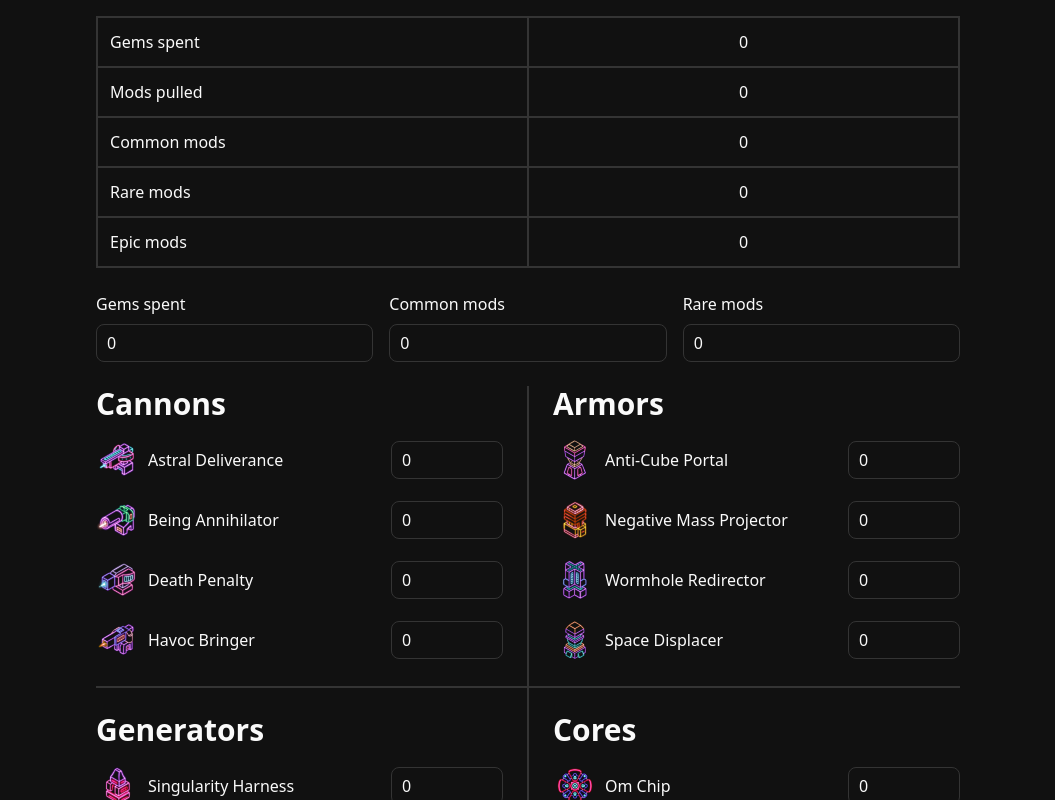
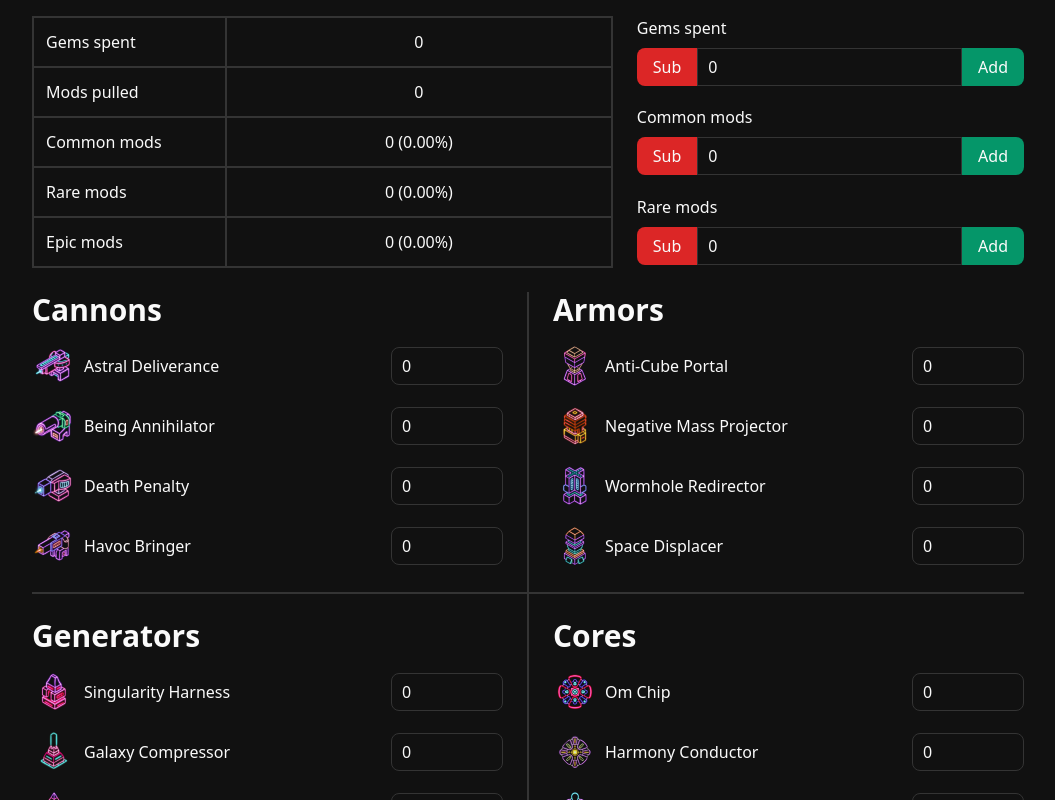
Before and after one commit to buczekmatthias/tower-module-tracker, a Vue app: page / in a window 1280 px wide. Shown: the top 800 px of the page, without its empty margins (112-1167 px from the left). Built offline with nearby package versions, Linux system fonts and the light colour scheme.

Commit message:
UI changes | Add/Sub buttons instead of inputs holding values

```diff
--- a/src/App.vue
+++ b/src/App.vue
@@ -2,9 +2,7 @@
   <Statistics :stats="stats" />
   <Modules
     v-model:modules="modules"
-    v-model:gems="gems"
-    v-model:commons="commons"
-    v-model:rares="rares"
+    @statsUpdate="updateStats"
   />
 </template>
 
@@ -19,10 +17,6 @@ import { loadStatistics } from "./data/statistics";
 const modules = ref(JSON.parse(localStorage.getItem("modules")));
 const stats = ref(JSON.parse(localStorage.getItem("stats")));
 
-const gems = ref(0);
-const commons = ref(0);
-const rares = ref(0);
-
 onBeforeMount(() => {
   if (!localStorage.getItem("modules")) {
     loadModules();
@@ -32,24 +26,28 @@ onBeforeMount(() => {
     loadStatistics();
     stats.value = JSON.parse(localStorage.getItem("stats"));
   }
-  gems.value = stats.value["gems_spent"];
-  commons.value = stats.value["mods"]["common"];
-  rares.value = stats.value["mods"]["rare"];
 });
 
-const updateStats = () => {
+const updateStats = (gems = 0, commons = 0, rares = 0, isAddAction = true) => {
   const s = {
-    gems_spent: 0,
+    gems_spent: stats.value.gems_spent,
     mods: {
-      common: 0,
-      rare: 0,
+      common: stats.value.mods.common,
+      rare: stats.value.mods.rare,
       epic: 0,
     },
   };
 
-  s["gems_spent"] = gems.value;
-  s["mods"]["common"] = commons.value;
-  s["mods"]["rare"] = rares.value;
+  if (isAddAction) {
+    s["gems_spent"] += gems;
+    s["mods"]["common"] += commons;
+    s["mods"]["rare"] += rares;
+  } else {
+    s["gems_spent"] = s["gems_spent"] - gems > 0 ? s["gems_spent"] - gems : 0;
+    s["mods"]["common"] = s["mods"]["common"] - commons > 0 ? s["mods"]["common"] - commons : 0;
+    s["mods"]["rare"] = s["mods"]["rare"] - rares > 0 ? s["mods"]["rare"] - rares : 0;
+  }
+
   s["mods"]["epic"] = Object.values(modules.value).reduce((a, b) => a + b, 0);
 
   localStorage.setItem("stats", JSON.stringify(s));
@@ -64,8 +62,4 @@ watch(
   },
   { deep: true }
 );
-
-watch([gems, commons, rares], () => {
-  updateStats();
-});
 </script>
--- a/src/assets/main.css
+++ b/src/assets/main.css
@@ -7,9 +7,9 @@ body {
 }
 
 #app {
-  @apply flex flex-col min-h-screen p-container max-w-4xl mx-auto;
+  @apply grid grid-cols-1 lg:grid-cols-[1.5fr_1fr] gap-x-6 min-h-screen p-container max-w-5xl mx-auto;
 }
 
 input {
-  @apply bg-theme text-font border border-solid border-container py-1.5 px-2.5 rounded-lg !outline-none ring-0;
+  @apply bg-theme text-font border border-solid border-container py-1.5 px-2.5 rounded-lg !outline-none ring-0  [appearance:textfield] [&::-webkit-outer-spin-button]:appearance-none [&::-webkit-inner-spin-button]:appearance-none;
 }
--- a/src/components/Modules.vue
+++ b/src/components/Modules.vue
@@ -1,28 +1,109 @@
 <template>
-  <div class="col-span-full grid grid-cols-1 md:grid-cols-3 gap-4 mb-6">
-    <label class="flex flex-col gap-2">
-      <span>Gems spent</span>
+  <div class="grid grid-cols-1 md:grid-cols-2 lg:grid-cols-1 gap-4 mb-6">
+    <div class="flex flex-col gap-2">
+      <label
+        for="gems_spent"
+        class="flex flex-col gap-2"
+      >
+        Gems spent
+      </label>
+      <div class="grid grid-cols-[auto_1fr_auto]">
+        <button
+          class="px-4 rounded-l-lg bg-red-600 hover:bg-red-500"
+          @click="
+            $emit('statsUpdate', gems, 0, 0, false);
+            gems = 0;
+          "
+        >
+          Sub
+        </button>
         <input
+          class="rounded-none"
+          id="gems_spent"
           type="number"
           v-model="gems"
         />
+        <button
+          class="px-4 rounded-r-lg bg-emerald-600 hover:bg-emerald-500"
+          @click="
+            $emit('statsUpdate', gems, 0, 0);
+            gems = 0;
+          "
+        >
+          Add
+        </button>
+      </div>
+    </div>
+    <div class="flex flex-col gap-2">
+      <label
+        for="commons"
+        class="flex flex-col gap-2"
+      >
+        Common mods
       </label>
-    <label class="flex flex-col gap-2">
-      <span>Common mods</span>
+      <div class="grid grid-cols-[auto_1fr_auto]">
+        <button
+          class="px-4 rounded-l-lg bg-red-600 hover:bg-red-500"
+          @click="
+            $emit('statsUpdate', 0, commons, 0, false);
+            commons = 0;
+          "
+        >
+          Sub
+        </button>
         <input
+          class="rounded-none"
+          id="commons"
           type="number"
           v-model="commons"
         />
+        <button
+          class="px-4 rounded-r-lg bg-emerald-600 hover:bg-emerald-500"
+          @click="
+            $emit('statsUpdate', 0, commons, 0);
+            commons = 0;
+          "
+        >
+          Add
+        </button>
+      </div>
+    </div>
+    <div class="flex flex-col gap-2">
+      <label
+        for="rares"
+        class="flex flex-col gap-2"
+      >
+        Rare mods
       </label>
-    <label class="flex flex-col gap-2">
-      <span>Rare mods</span>
+      <div class="grid grid-cols-[auto_1fr_auto]">
+        <button
+          class="px-4 rounded-l-lg bg-red-600 hover:bg-red-500"
+          @click="
+            $emit('statsUpdate', 0, 0, rares, false);
+            rares = 0;
+          "
+        >
+          Sub
+        </button>
         <input
+          class="rounded-none"
+          id="rares"
           type="number"
           v-model="rares"
         />
-    </label>
+        <button
+          class="px-4 rounded-r-lg bg-emerald-600 hover:bg-emerald-500"
+          @click="
+            $emit('statsUpdate', 0, 0, rares);
+            rares = 0;
+          "
+        >
+          Add
+        </button>
       </div>
-  <div class="grid grid-cols-1 md:grid-cols-2 max-md:gap-6">
+    </div>
+  </div>
+  <div class="grid grid-cols-1 md:grid-cols-2 max-md:gap-6 col-span-full">
     <div
       class="flex flex-col gap-4 mods"
       v-for="(group_mods, group) in mods"
@@ -54,15 +135,18 @@
 
 <script setup>
 import { modules as mods } from "@/data/modules";
+import { ref } from "vue";
 
 const modules = defineModel("modules");
-const gems = defineModel("gems");
-const commons = defineModel("commons");
-const rares = defineModel("rares");
+const gems = ref(0);
+const commons = ref(0);
+const rares = ref(0);
 
 const getIcon = (m) => new URL(`../assets/icons/${m}`, import.meta.url).href;
 
 const validate = (name) => (modules.value[name] = modules.value[name] === "" || modules.value[name] < 0 ? 0 : modules.value[name]);
+
+const emit = defineEmits(["statsUpdate"]);
 </script>
 
 <style scoped lang="postcss">
--- a/src/components/Statistics.vue
+++ b/src/components/Statistics.vue
@@ -1,29 +1,33 @@
 <template>
-  <table class="border-collapse col-span-full mb-6">
+  <table class="border-collapse mb-6">
     <tbody>
       <tr>
-        <td class="first-letter:uppercase stats-table w-1/2">gems spent</td>
+        <td class="first-letter:uppercase stats-table w-2/5 md:w-1/3">gems spent</td>
         <td class="stats-table text-center">{{ stats.gems_spent }}</td>
       </tr>
       <tr>
-        <td class="first-letter:uppercase stats-table w-1/2">mods pulled</td>
-        <td class="stats-table text-center">{{ Object.values(stats.mods).reduce((a, b) => a + b, 0) }}</td>
+        <td class="first-letter:uppercase stats-table w-2/5 md:w-1/3">mods pulled</td>
+        <td class="stats-table text-center">{{ sum }}</td>
       </tr>
       <tr
         v-for="(amount, mod) in stats.mods"
         :key="mod"
       >
-        <td class="first-letter:uppercase stats-table w-1/2">{{ mod }} mods</td>
-        <td class="stats-table text-center">{{ amount }}</td>
+        <td class="first-letter:uppercase stats-table w-2/5 md:w-1/3">{{ mod }} mods</td>
+        <td class="stats-table text-center">{{ amount }} ({{ ((amount / sum || 0) * 100).toFixed(2) }}%)</td>
       </tr>
     </tbody>
   </table>
 </template>
 
 <script setup>
-defineProps({
+import { computed } from "vue";
+
+const props = defineProps({
   stats: Object,
 });
+
+const sum = computed(() => Object.values(props.stats.mods).reduce((a, b) => a + b, 0));
 </script>
 
 <style lang="postcss" scoped>
```
Lines whose indentation alone changed are shown as unchanged.
